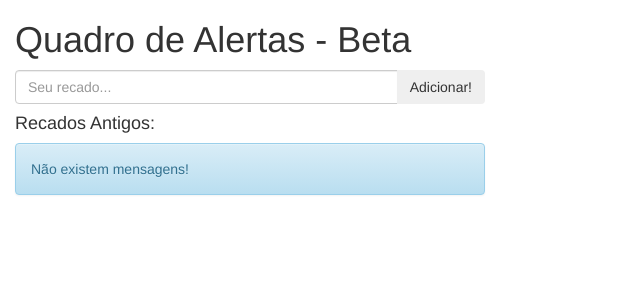
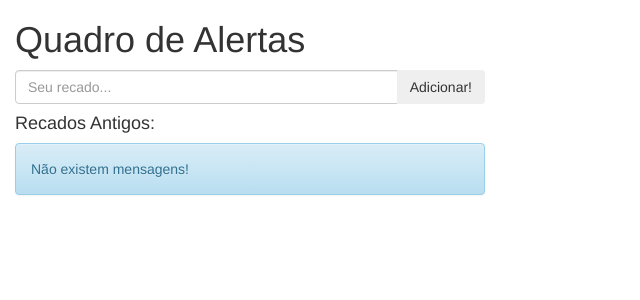
Before and after one commit to redhat-sa-brazil/demo-openshift-python, a Flask app: page / in a window 1280 px wide. Shown: the top 300 px of the page, without its empty margins (0-640 px from the left). Run offline with Flask 2, Linux system fonts and the light colour scheme; data that the repository does not hold is empty; some libraries are stand-ins or nearby versions.

Commit message:
Versão estável

```diff
--- a/templates/main.jinja
+++ b/templates/main.jinja
@@ -1,6 +1,6 @@
 {% extends "base.jinja" %}
 {% block content %}
-    <h1>Quadro de Alertas - Beta</h1>
+    <h1>Quadro de Alertas</h1>
     {% if motd is iterable %}
         <div class="panel panel-default">
             <div class="panel-heading">
```
